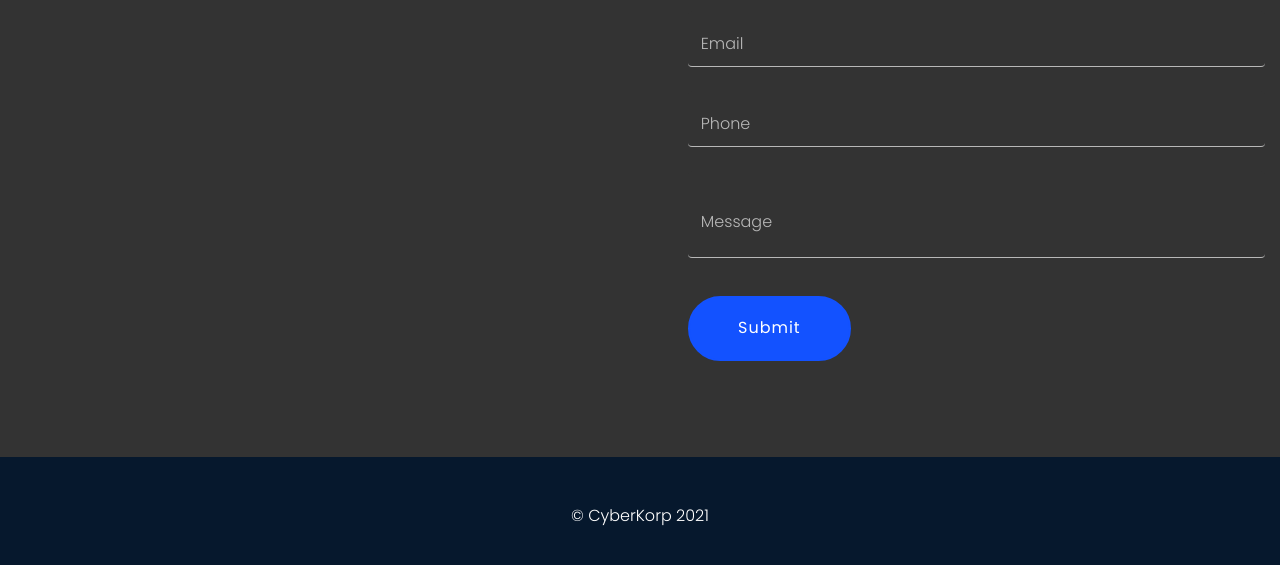
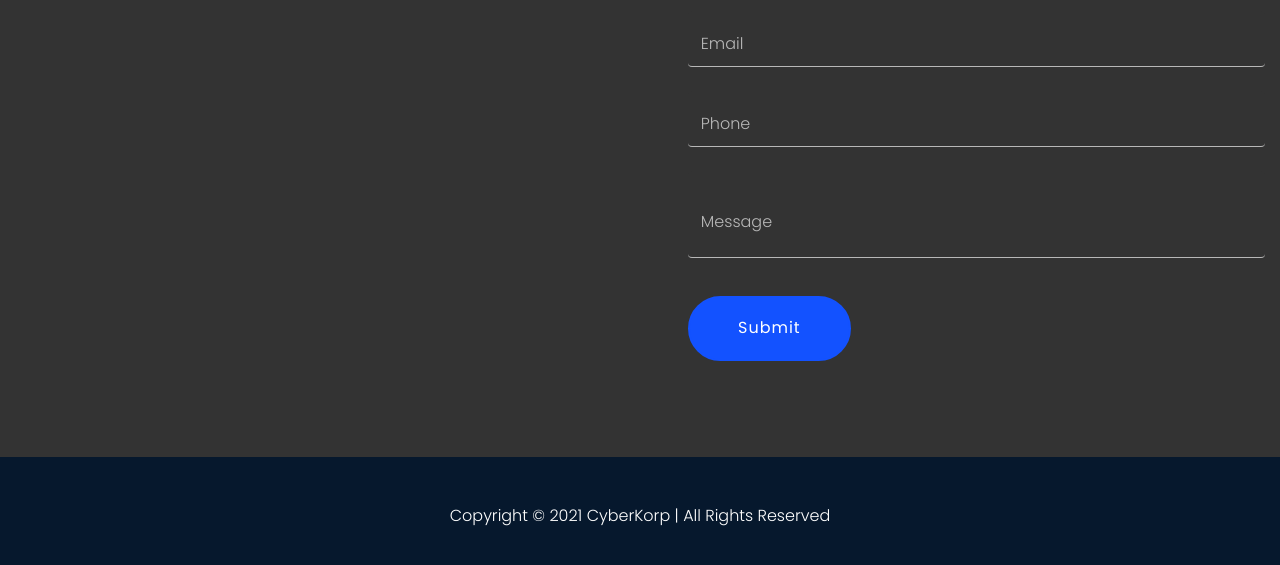
Before and after one commit to anuj9090/CyberKorp, a plain HTML site: page index.html in a window 1280 px wide. Shown: the part 5375-5940 px from the top of the page. Drawn offline with Linux system fonts and the light colour scheme; files whose address does not match are found by name.

Commit message:
Update index.html

```diff
--- a/index.html
+++ b/index.html
@@ -711,10 +711,14 @@
             </div>
 
 
+
             <div class="col-12">
 
+                <p class="mbr-text align-center mbr-fonts-style align-left display-4" >Copyright &copy; <script>document.write(new Date().getFullYear())</script> CyberKorp  |   All Rights Reserved</p>
 
-                <p class="mbr-text align-center mbr-fonts-style align-left display-4">© CyberKorp 2021</p>
+
+
+
             </div>
 
 
```
